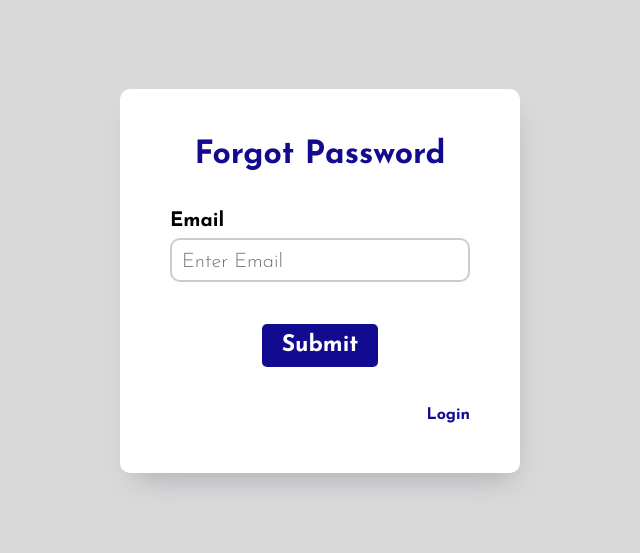
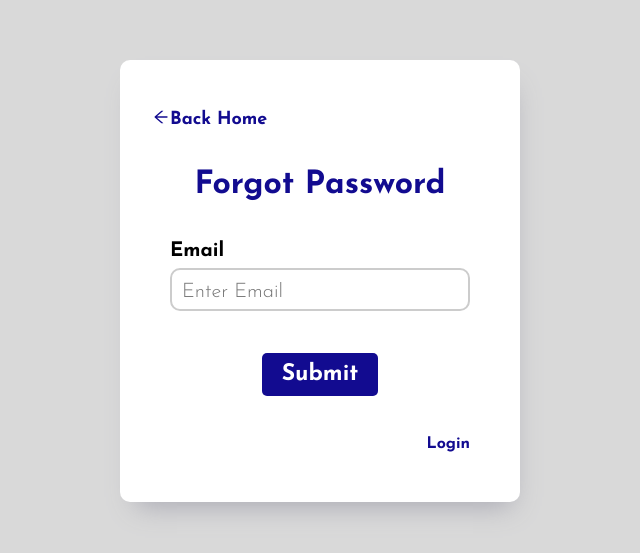
Before and after one commit to synonim789/tech-haven, a React (Vite) app in the folder frontend/tech-haven/: page /forgot-password in a window 1280 px wide. Shown: the part 119-672 px from the top of the page, without its empty margins (320-960 px from the left). Built offline with nearby package versions, Linux system fonts and the light colour scheme; no server answers.

Commit message:
add return to home button on forgot password page

```diff
--- a/frontend/tech-haven/src/context/UserContext.jsx
+++ b/frontend/tech-haven/src/context/UserContext.jsx
@@ -6,7 +6,7 @@ import UserReducer from '../reducer/UserReducer'
 const UserContext = createContext()
 
 const initialState = {
-  user: null,
+  user: undefined,
   loggingError: null,
   loggingLoading: null,
   signingError: null,
--- a/frontend/tech-haven/src/pages/ForgotPasswordPage/ForgotPassword.jsx
+++ b/frontend/tech-haven/src/pages/ForgotPasswordPage/ForgotPassword.jsx
@@ -1,8 +1,8 @@
 import { useForm } from 'react-hook-form'
+import { AiOutlineArrowLeft } from 'react-icons/ai'
 import { Link } from 'react-router-dom'
 import { useUserContext } from '../../context/UserContext'
 import './ForgotPassword.css'
-
 const ForgotPassword = () => {
   const form = useForm()
   const { register, handleSubmit, formState } = form
@@ -15,6 +15,12 @@ const ForgotPassword = () => {
   return (
     <div className="forgot-password">
       <div className="forgot-password__container">
+        <div className="login-page__back">
+          <Link to="/">
+            <AiOutlineArrowLeft />
+            Back Home
+          </Link>
+        </div>
         <h1 className="forgot-password__title">Forgot Password</h1>
         <form
           className="forgot-password__form"
```
